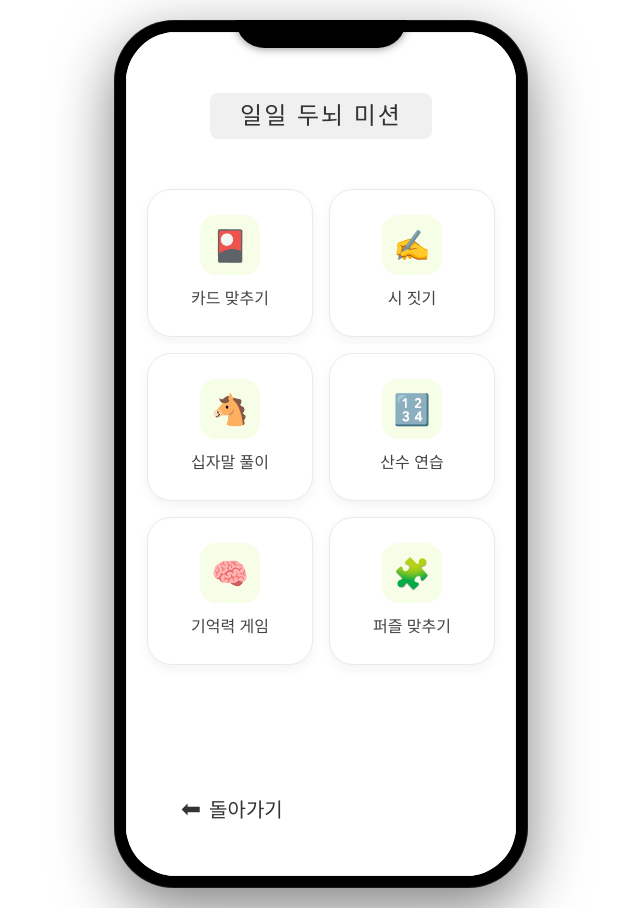
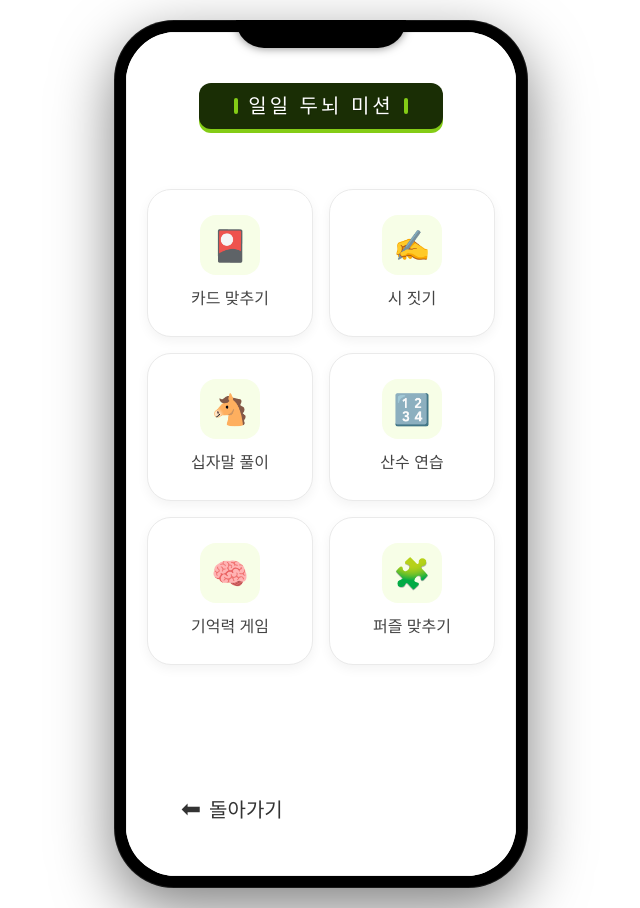
Before and after one commit to Team-FrontRunner/Front-End, a React (Vite) app: page /game-select in a window 1280 px wide. Shown: the whole page, without its empty margins (319-959 px from the left). Built offline with nearby package versions, Linux system fonts and the light colour scheme.

Commit message:
gameSelectPage Title redesign

```diff
--- a/src/pages/gameSelectPage.jsx
+++ b/src/pages/gameSelectPage.jsx
@@ -99,9 +99,32 @@ const BrainMissionApp = () => {
   return (
     <div style={styles.container}>
       {/* 상단 제목 영역 */}
-      <header style={styles.header}>
-        <div style={styles.titleBadge}>
-          <h1 style={styles.title}>일일 두뇌 미션</h1>
+      <header style={{ ...styles.header, padding: '50px 20px 40px 20px' }}>
+        <div style={{
+          backgroundColor: '#1A2E05', // 어두운 배경으로 무게감 부여
+          padding: '12px 35px',
+          borderRadius: '12px',
+          position: 'relative',
+          boxShadow: '0 4px 0 #84CC16', // 하단에 연두색 두께감 추가
+          display: 'inline-flex',
+          alignItems: 'center',
+          gap: '10px'
+        }}>
+          {/* 장식용 바 */}
+          <div style={{ width: '4px', height: '16px', backgroundColor: '#84CC16', borderRadius: '2px' }} />
+
+          <h1 style={{
+            margin: 0,
+            fontSize: '20px',
+            fontWeight: '900',
+            color: '#FFFFFF', // 글자는 흰색으로 대비
+            letterSpacing: '3px',
+            textShadow: '1px 1px 0 rgba(0,0,0,0.2)'
+          }}>
+            일일 두뇌 미션
+          </h1>
+
+          <div style={{ width: '4px', height: '16px', backgroundColor: '#84CC16', borderRadius: '2px' }} />
         </div>
       </header>
 
```
